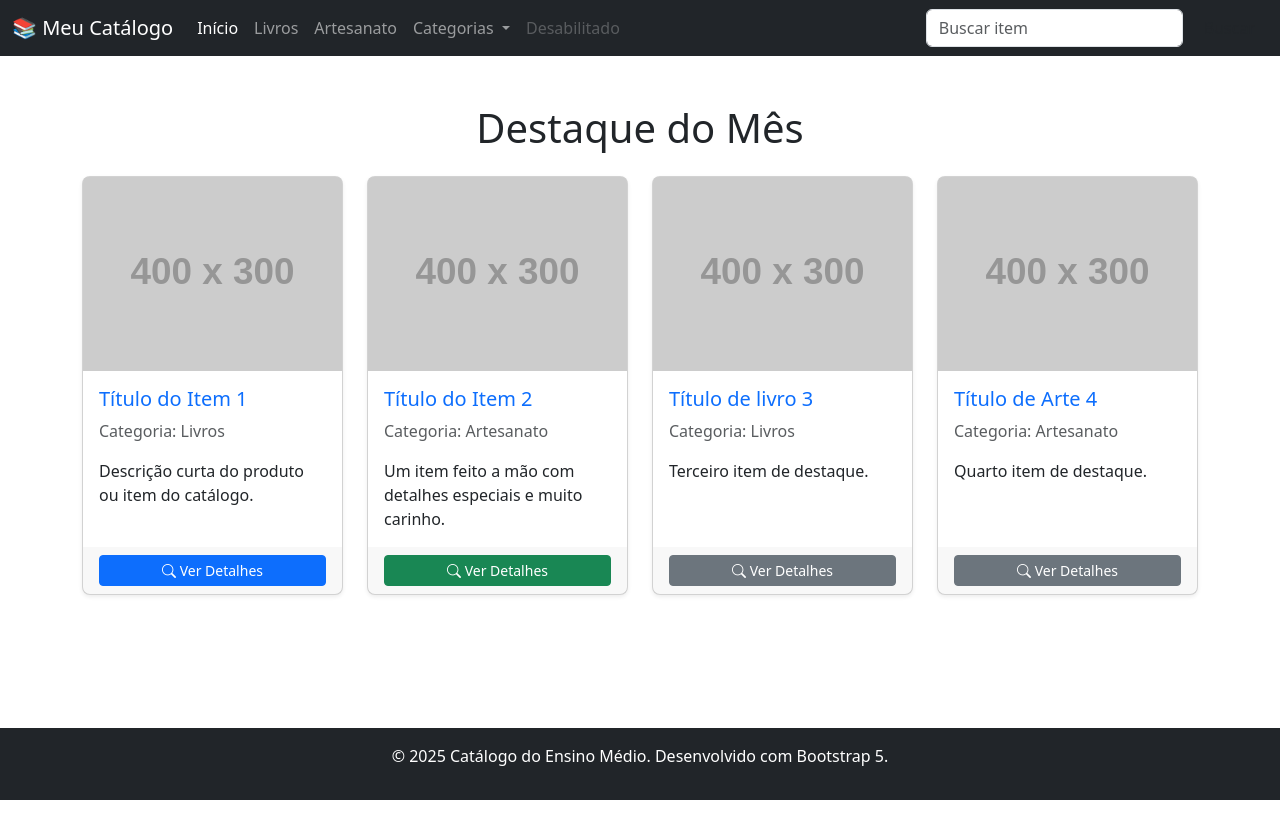
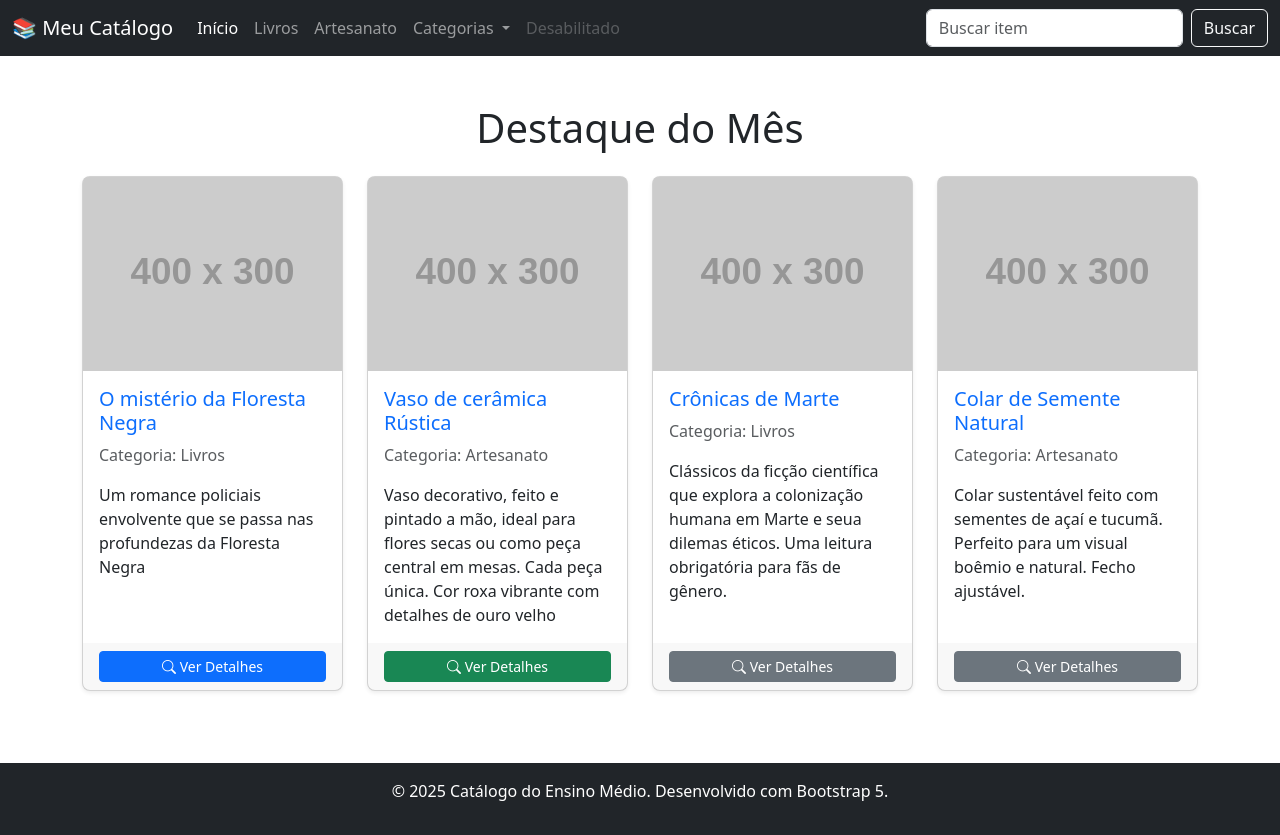
Before and after one commit to GiovanaReinher/catalogo-bootstrap-5, a plain HTML site: page index.html in a window 1280 px wide. Before the commit the page ends 800 px from the top, so only its background shows below. Drawn offline with nearby package versions, Linux system fonts and the light colour scheme; placeholder pictures from the web are drawn by us.

Commit message:
catalogo

```diff
--- a/index.html
+++ b/index.html
@@ -49,7 +49,7 @@ posicionam o rodapé no final da página-->
                 </ul>
                 <form class="d-flex form-inline my-2 my-lg-0 ms-auto">
                     <input id="search-input" class="form-control me-2" type="search" placeholder="Buscar item" aria-label="Buscar">
-                    <button id="search-button" class="btn btn-outline-ligth my-2 my-sm-0" type="submit">Buscar</button>
+                    <button id="search-button" class="btn btn-outline-light my-2 my-sm-0" type="submit">Buscar</button>
                 </form>
             </div>
         </div>
@@ -64,7 +64,7 @@ posicionam o rodapé no final da página-->
                 <div class="card h-100 shadow-sm rounded-3">
                     <img src="https://placehold.co/400x300/1e40af/ffffff?text=LIVRO" class="card-img-top rounded-t-3" alt="Título do Livro">
                     <div class="card-body d-flex flex-column">
-                        <h5 class="card-tittle text-primary">Título do Item 1</h5>
+                        <h5 class="card-title text-primary">Título do Item 1</h5>
                         <p class="card-text text-muted">Categoria: Livros</p>
                         <p class="card-text flex-grow-1">Descrição curta do produto ou item do catálogo.</p>
                     </div>
@@ -81,7 +81,7 @@ posicionam o rodapé no final da página-->
                 <div class="card h-100 shadow-sm rounded-3">
                     <img src="https://placehold.co/400x300/e879f9/ffffff?text=ARTE" class="card-img-top rounded-t-3" alt="Título do Livro">
                     <div class="card-body d-flex flex-column">
-                        <h5 class="card-tittle text-primary">Título do Item 2</h5>
+                        <h5 class="card-title text-primary">Título do Item 2</h5>
                         <p class="card-text text-muted">Categoria: Artesanato</p>
                         <p class="card-text flex-grow-1">Um item feito a mão com detalhes especiais e muito carinho.</p>
                     </div>
@@ -98,7 +98,7 @@ posicionam o rodapé no final da página-->
                 <div class="card h-100 shadow-sm rounded-3">
                     <img src="https://placehold.co/400x300/fb923c/000000?text=FICÇÃO" class="card-img-top rounded-t-3" alt="Título do Livro">
                     <div class="card-body d-flex flex-column">
-                        <h5 class="card-tittle text-primary">Título de livro 3</h5>
+                        <h5 class="card-title text-primary">Título de livro 3</h5>
                         <p class="card-text text-muted">Categoria: Livros</p>
                         <p class="card-text flex-grow-1">Terceiro item de destaque.</p>
                     </div>
@@ -115,7 +115,7 @@ posicionam o rodapé no final da página-->
                 <div class="card h-100 shadow-sm rounded-3">
                     <img src="https://placehold.co/400x300/a3e635/000000?text=DESIGN" class="card-img-top rounded-t-3" alt="Título do Livro">
                     <div class="card-body d-flex flex-column">
-                        <h5 class="card-tittle text-primary">Título de Arte 4</h5>
+                        <h5 class="card-title text-primary">Título de Arte 4</h5>
                         <p class="card-text text-muted">Categoria: Artesanato</p>
                         <p class="card-text flex-grow-1">Quarto item de destaque.</p>
                     </div>
--- a/script.js
+++ b/script.js
@@ -89,14 +89,45 @@ const searchButton = document.getElementById('search-button');
 const items = document.querySelectorAll('.item-catalogo');
 
 function executarPesquisa(event) {
+    event.preventDefault();
+    const query = searchInput.value.toLowerCase().trim();
+    items.forEach(item => {
+        const title = item.querySelector('.card-title').textContent.toLowerCase();
+        const category = item.getAttribute('data-categoria').toLowerCase();
+
+         if (title.includes(query) || category.includes(query) || query === "") {
+            item.style.display = "block";
+         } else {
+            item.style.display = 'none';
+         }
+    });
 
 }
 
 searchButton.addEventListener('click', executarPesquisa);
 searchInput.addEventListener('keyup',(event) => {
     if (event.key === 'Enter') {
-        executaePesquisa(event);
-    } else if (searchInput.ariaValueMax.trim() === "") {
+        executarPesquisa(event);
+    } else if (searchInput.value.trim() === "") {
         executarPesquisa(event);
     }
 });
+
+items.forEach((card, index) => {
+    const img = card.querySelector('img');
+    const title = card.querySelector('.card-title');
+    const category = card.querySelectorAll('.card-text')[0];
+    const description = card.querySelectorAll('.card-text')[1];
+
+    const item = CATALOG_ITEMS.find(i => i.id === (index + 1));
+
+    if (item) {
+        img.src = img.src.replace(/\?text=(.*)/, "?text=" + item.categoria.toUpperCase());
+
+        title.textContent = item.titulo;
+
+        category.textContent = "Categoria: " + item.categoria;
+        description.textContent = item.detalhes;
+
+    }
+});
```
